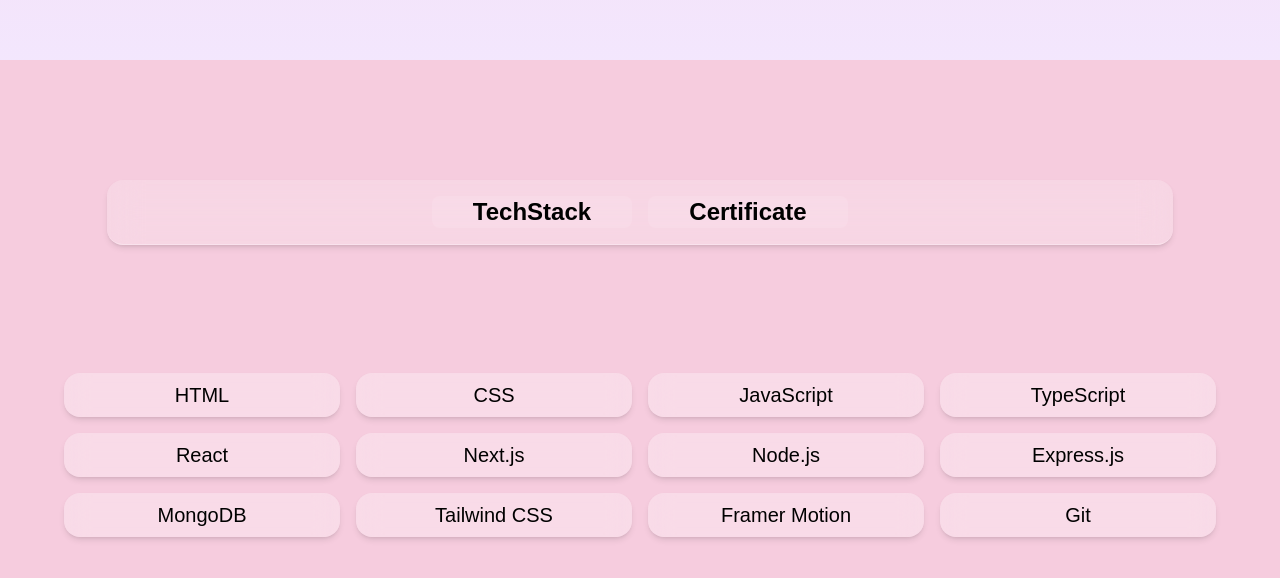
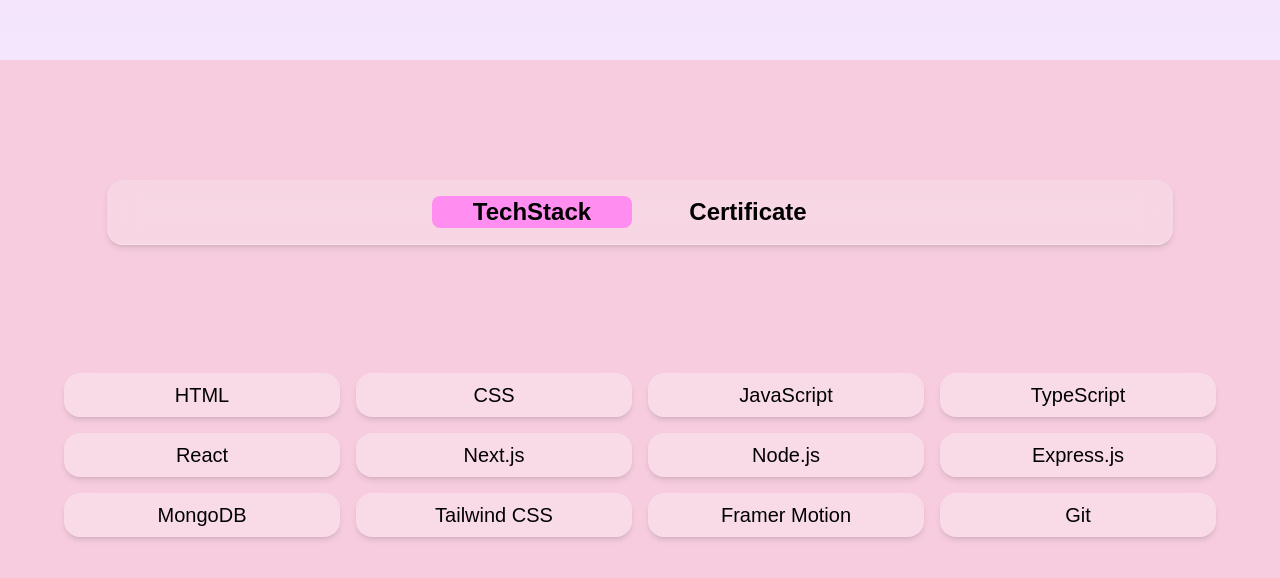
Before and after one commit to Ansh-13/AnushkaPortfolio, a Next.js app: page / in a window 1280 px wide. Shown: the part 2404-2982 px from the top of the page. Built offline with nearby package versions, Linux system fonts and the light colour scheme; a web font is replaced by a local one.

Commit message:
button on select color

```diff
--- a/components/skills.tsx
+++ b/components/skills.tsx
@@ -46,6 +46,7 @@
           className="text-xl sm:text-2xl flex-1 max-w-[200px] rounded-lg bg-white/10 hover:bg-[#ff8ef0] font-semibold"
           whileHover={{ scale: 1.05 }}
           whileTap={{ scale: 0.95 }}
+          style={{ background: showSkills ? "#ff8ef0" : "transparent" }}
           onClick={() => {
             setShowSkills(true);
             setShowCertificates(false);
@@ -57,6 +58,7 @@
           className="text-xl sm:text-2xl flex-1 max-w-[200px] rounded-lg bg-white/10 hover:bg-[#ff8ef0] font-semibold"
           whileHover={{ scale: 1.05 }}
           whileTap={{ scale: 0.95 }}
+          style={{ background: showCertificates ? "#ff8ef0" : "transparent" }}
           onClick={() => {
             setShowSkills(false);
             setShowCertificates(true);
```
